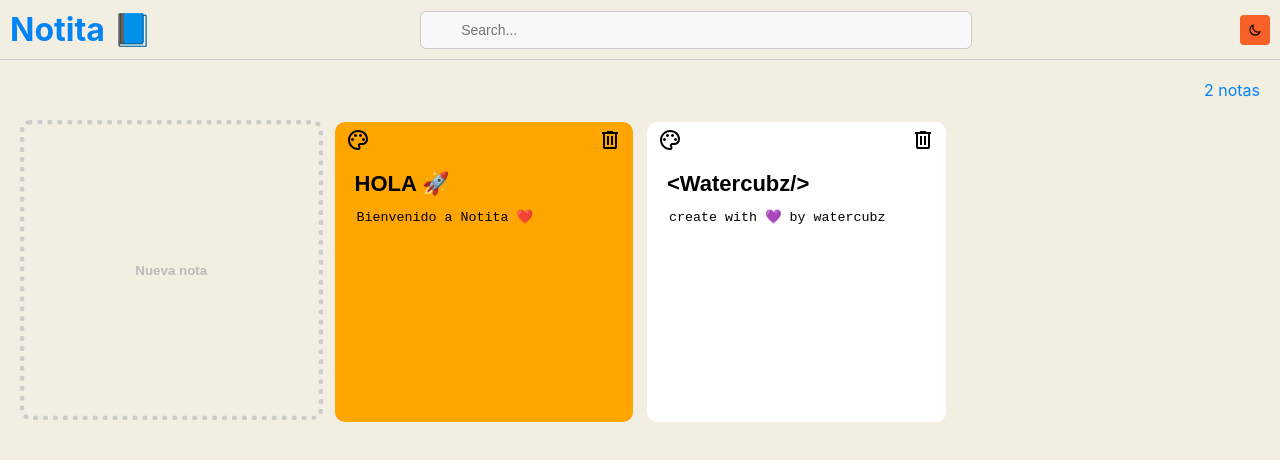
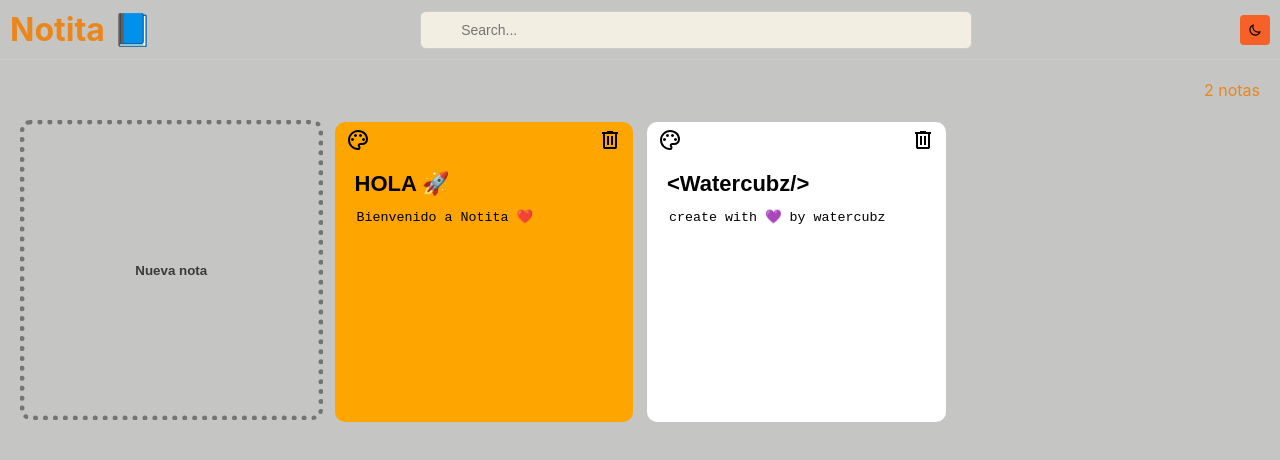
Before and after one commit to watercubz/Notita-app, a Svelte app: page / in a window 1280 px wide. Shown: the top 460 px of the page. Built offline with nearby package versions, Linux system fonts and the light colour scheme.

Commit message:
feat: new-ui

```diff
--- a/package.json
+++ b/package.json
@@ -9,6 +9,8 @@
     "preview": "vite preview"
   },
   "devDependencies": {
+    "@skeletonlabs/skeleton": "^2.5.1",
+    "@skeletonlabs/tw-plugin": "^0.2.4",
     "@sveltejs/vite-plugin-svelte": "^2.4.2",
     "svelte": "^4.0.5",
     "vite": "^4.4.5"
--- a/src/App.svelte
+++ b/src/App.svelte
@@ -111,13 +111,13 @@
   :global(body) {
     margin: 0;
     padding: 0;
-    background-color: #f2eee2;
-    color: #0084f6;
+    background-color: #c5c6c3;
+    color: #ea861a;
     transition: background-color 0.3s;
   }
   :global(body.dark-mode) {
-    background-color: #1d3040;
-    color: #bfc2c7;
+    background-color: #22221d;
+    color: #ea861a;
   }
 
   .count-notes {
--- a/src/componets/NotePlaceholder.svelte
+++ b/src/componets/NotePlaceholder.svelte
@@ -9,15 +9,15 @@
   button {
     cursor: pointer;
     border-radius: 10px;
-    color: #bbb;
-    border: dotted 5px #ccc;
+    color: rgb(58, 58, 58);
+    border: dotted 5px #757474;
     background-color: transparent;
     font-weight: bold;
     width: 100%;
     height: 300px;
   }
   button:hover {
-    color: rgb(35, 58, 134);
+    color: rgb(29, 29, 29);
     border: dotted 5px rgb(31, 101, 167);
     background-color: rgb(223, 239, 255);
   }
--- a/src/componets/Search.svelte
+++ b/src/componets/Search.svelte
@@ -15,7 +15,7 @@
     color: #333;
     border: 1px solid #ccc;
     border-radius: 0.375rem;
-    background-color: #f8f8f8;
+    background-color: #f2eee2;
     outline: none;
     transition:
       border-color 0.15s ease-in-out,
```
Also changed, not shown: 1 other file (tests, documents, lock files or other folders).
